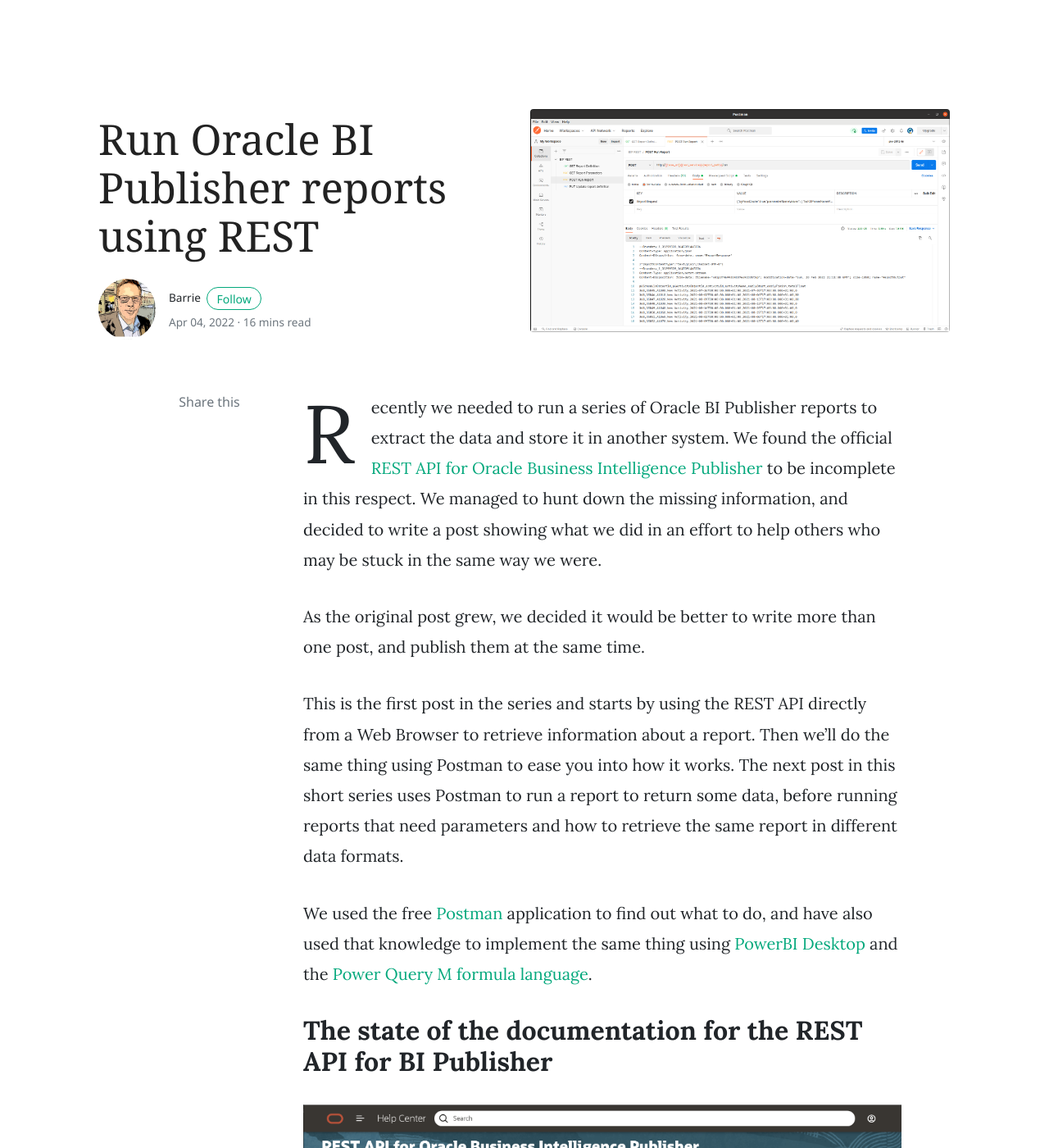
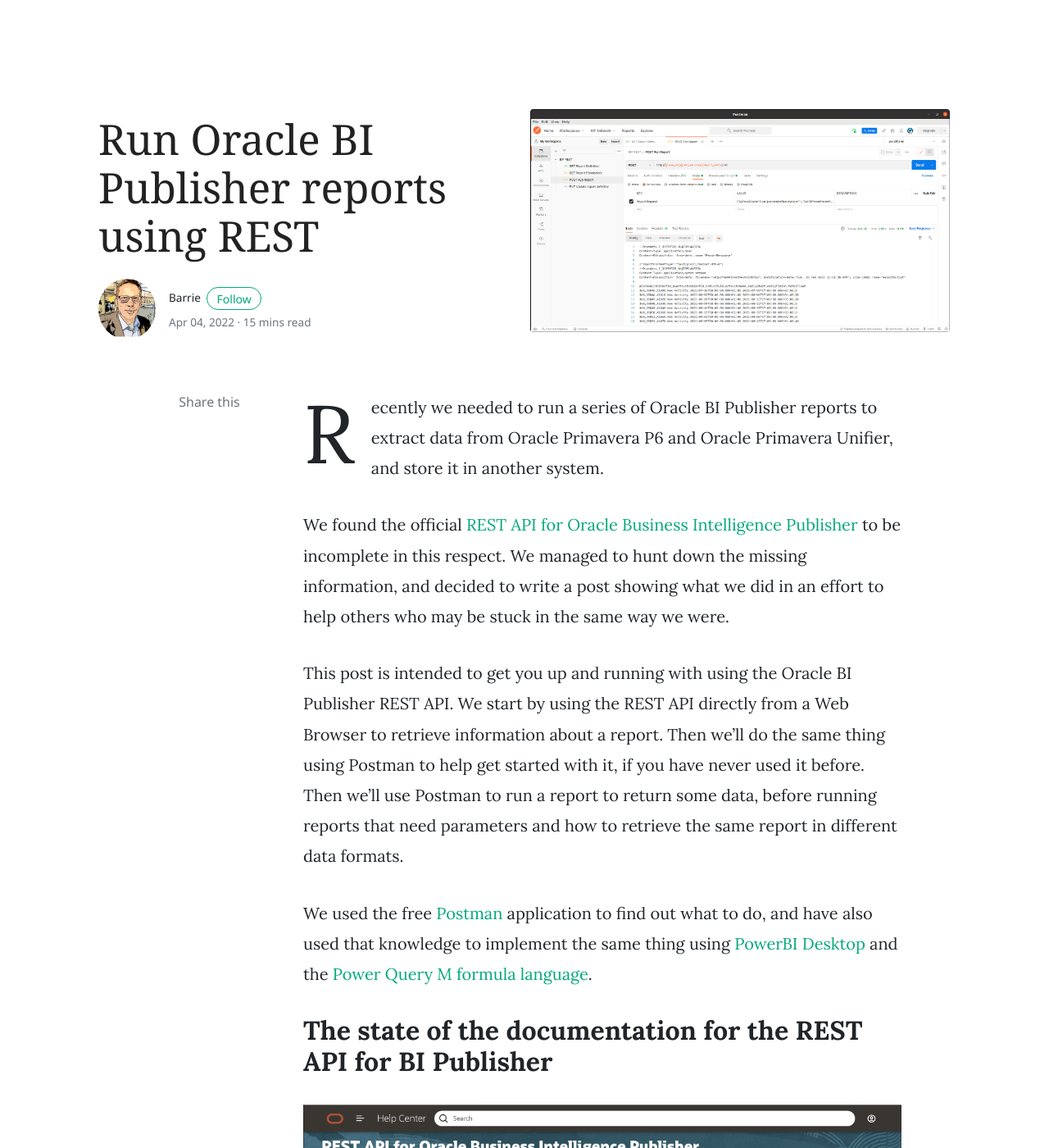
Before and after one commit to UsingPrimavera/UsingPrimavera.github.io, a Jekyll site: the page built from _posts/2022-04-04-run-oracle-bi-publisher-reports-using-rest.md, in a window 1280 px wide and 1400 px high. Shown: the whole window at 82% size. Built offline with Jekyll 4.4.1, drawn with Linux system fonts in a browser that asks for light colours; nearby versions of some CDN libraries; a script that is not in the unit is left out; comment, search, counter and statistics services are not loaded.

Commit message:
final update (for now)

```diff
--- a/_posts/2022-04-04-run-oracle-bi-publisher-reports-using-rest.md
+++ b/_posts/2022-04-04-run-oracle-bi-publisher-reports-using-rest.md
@@ -2,16 +2,16 @@
 layout: post
 title: "Run Oracle BI Publisher reports using REST"
 date: 2022-04-04T20:44:32+01:00
-description: This first post takes the reader to the point of making REST GET requests to BI Publisher using Postman.  The next post in the series shows how to run reports.
+description: How to use REST to run Oracle BI Publisher reports, which can be useful for extracting data from your application, such as Oracle Primavera in our case.
 author: barrie
 categories:
 image: assets/images/postman_running_bip_report.png
 ---
-Recently we needed to run a series of Oracle BI Publisher reports to extract the data and store it in another system. We found the official [REST API for Oracle Business Intelligence Publisher](https://docs.oracle.com/middleware/bi12214/bip/BIPAP/index.html) to be incomplete in this respect.  We managed to hunt down the missing information, and decided to write a post showing what we did in an effort to help others who may be stuck in the same way we were.
+Recently we needed to run a series of Oracle BI Publisher reports to extract data from Oracle Primavera P6 and Oracle Primavera Unifier, and store it in another system.
 
-As the original post grew, we decided it would be better to write more than one post, and publish them at the same time.
+We found the official [REST API for Oracle Business Intelligence Publisher](https://docs.oracle.com/middleware/bi12214/bip/BIPAP/index.html) to be incomplete in this respect.  We managed to hunt down the missing information, and decided to write a post showing what we did in an effort to help others who may be stuck in the same way we were.
 
-This is the first post in the series and starts by using the REST API directly from a Web Browser to retrieve information about a report.  Then we'll do the same thing using Postman to ease you into how it works.  The next post in this short series uses Postman to run a report to return some data, before running reports that need parameters and how to retrieve the same report in different data formats.
+This post is intended to get you up and running with using the Oracle BI Publisher REST API.  We start by using the REST API directly from a Web Browser to retrieve information about a report.  Then we'll do the same thing using Postman to help get started with it, if you have never used it before.  Then we'll use Postman to run a report to return some data, before running reports that need parameters and how to retrieve the same report in different data formats.
 
 We used the free [Postman](https://www.postman.com/) application to find out what to do, and have also used that knowledge to implement the same thing using [PowerBI Desktop](https://www.microsoft.com/en-gb/p/power-bi-desktop/9ntxr16hnw1t?activetab=pivot:overviewtab) and the [Power Query M formula language](https://docs.microsoft.com/en-us/powerquery-m/).
 
```
